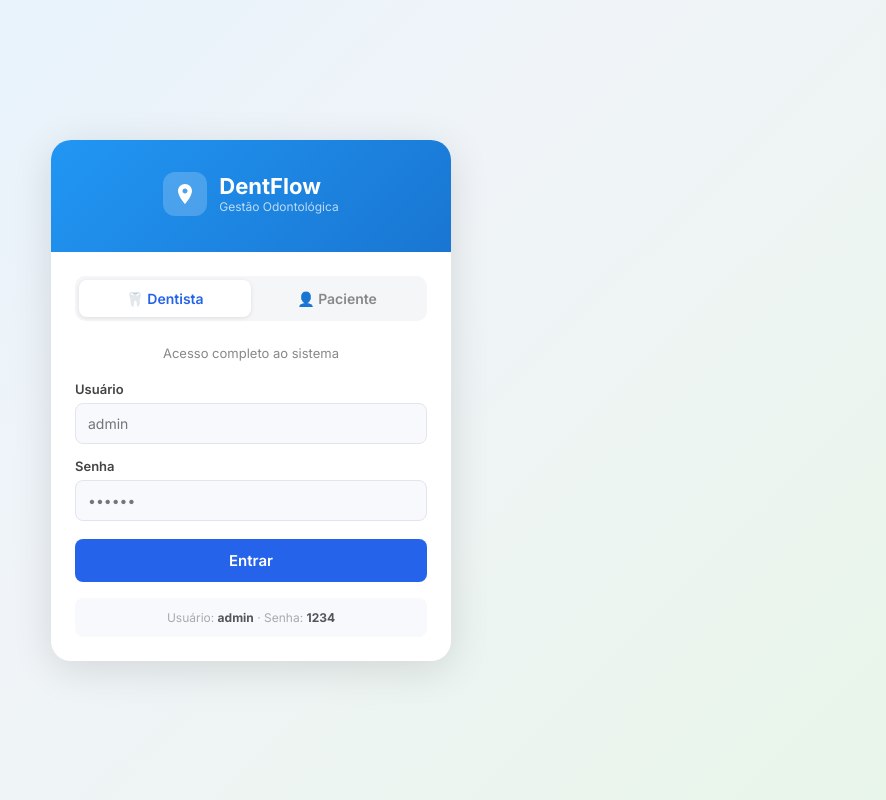
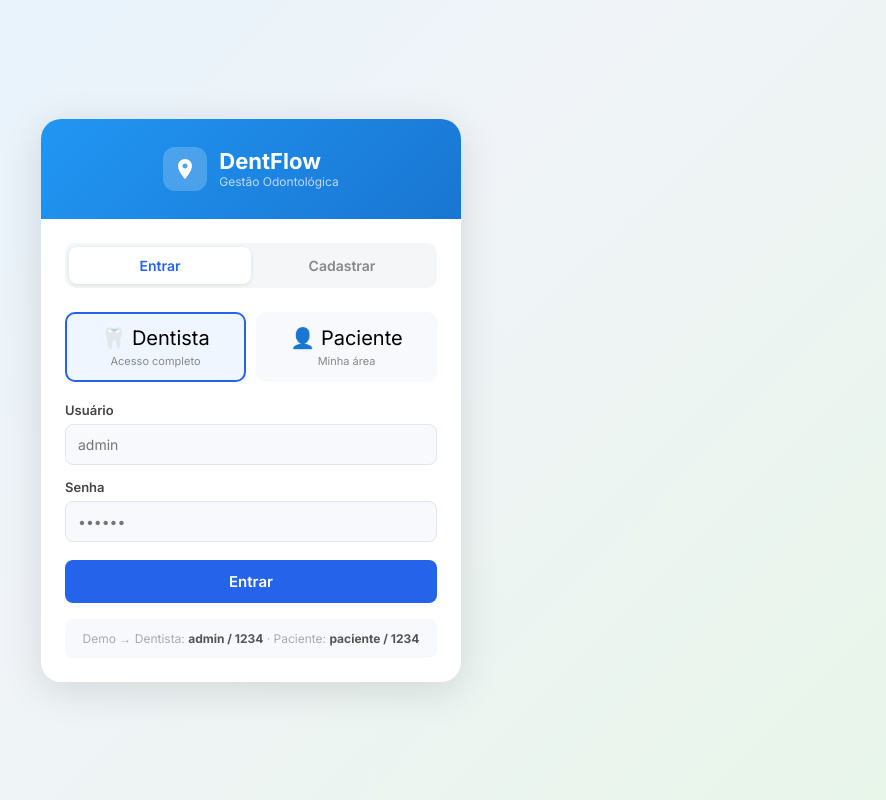
Before and after one commit to LuanAguiar134/DentFlow, a React (Vite) app: page /login in a window 1280 px wide. Shown: the whole page, without its empty margins (389-1275 px from the left). Built offline with nearby package versions, Linux system fonts and the light colour scheme; the HTML template or start-up script is replaced by a standard one.

Commit message:
dentflow

```diff
--- /dev/null
+++ b/src/components/Welcome.jsx
@@ -0,0 +1,75 @@
+import { useEffect, useState } from "react";
+
+const welcomeStyle = `
+  @keyframes logoFadeIn {
+    from { opacity: 0; transform: scale(0.6); }
+    to   { opacity: 1; transform: scale(1); }
+  }
+  @keyframes textFadeIn {
+    from { opacity: 0; transform: translateY(16px); }
+    to   { opacity: 1; transform: translateY(0); }
+  }
+  @keyframes subFadeIn {
+    from { opacity: 0; }
+    to   { opacity: 1; }
+  }
+  @keyframes overlayFadeOut {
+    from { opacity: 1; }
+    to   { opacity: 0; }
+  }
+  .logo-anim  { animation: logoFadeIn 0.6s cubic-bezier(0.34,1.56,0.64,1) 0.2s both; }
+  .text-anim  { animation: textFadeIn 0.5s ease 0.7s both; }
+  .sub-anim   { animation: subFadeIn 0.5s ease 1.1s both; }
+  .fade-out   { animation: overlayFadeOut 0.5s ease forwards; }
+`;
+
+export default function Welcome({ name, onDone }) {
+  const [leaving, setLeaving] = useState(false);
+
+  useEffect(() => {
+    const t1 = setTimeout(() => setLeaving(true), 2200);
+    const t2 = setTimeout(() => onDone(), 2700);
+    return () => { clearTimeout(t1); clearTimeout(t2); };
+  }, []);
+
+  return (
+    <>
+      <style>{welcomeStyle}</style>
+      <div className={leaving ? "fade-out" : ""} style={{
+        position: "fixed", inset: 0, zIndex: 9999,
+        background: "linear-gradient(135deg, #1976d2 0%, #2196f3 50%, #42a5f5 100%)",
+        display: "flex", flexDirection: "column",
+        alignItems: "center", justifyContent: "center", gap: "24px",
+      }}>
+        {/* Logo */}
+        <div className="logo-anim" style={{
+          width: 90, height: 90,
+          background: "rgba(255,255,255,0.2)",
+          borderRadius: "24px",
+          display: "flex", alignItems: "center", justifyContent: "center",
+          boxShadow: "0 8px 32px rgba(0,0,0,0.2)",
+        }}>
+          <svg width="52" height="52" viewBox="0 0 24 24" fill="white">
+            <path d="M12 2C8.13 2 5 5.13 5 9c0 5.25 7 13 7 13s7-7.75 7-13c0-3.87-3.13-7-7-7zm0 9.5c-1.38 0-2.5-1.12-2.5-2.5s1.12-2.5 2.5-2.5 2.5 1.12 2.5 2.5-1.12 2.5-2.5 2.5z"/>
+          </svg>
+        </div>
+
+        {/* Texto */}
+        <div style={{ textAlign: "center" }}>
+          <h1 className="text-anim" style={{
+            fontSize: "32px", fontWeight: 700,
+            color: "#fff", margin: 0, letterSpacing: "-0.5px",
+          }}>
+            Bem-vindo ao DentFlow
+          </h1>
+          <p className="sub-anim" style={{
+            fontSize: "16px", color: "rgba(255,255,255,0.75)",
+            margin: "8px 0 0",
+          }}>
+            Olá, {name}! 👋
+          </p>
+        </div>
+      </div>
+    </>
+  );
+}
--- a/src/pages/Login.jsx
+++ b/src/pages/Login.jsx
@@ -1,84 +1,115 @@
 import { useState } from "react";
 import { useNavigate } from "react-router-dom";
-
-const CONTAS = {
-  dentista: { user: "admin", senha: "1234" },
-  paciente: { user: "paciente", senha: "1234" },
-};
+import Welcome from "../components/Welcome";
 
 const loginStyle = `
   @keyframes fadeUp {
     from { opacity: 0; transform: translateY(20px); }
     to   { opacity: 1; transform: translateY(0); }
   }
-  .login-card { animation: fadeUp 0.4s cubic-bezier(0.25, 0.46, 0.45, 0.94) forwards; }
-  .tab-btn { transition: background 0.2s, color 0.2s; cursor: pointer; }
+  .login-card  { animation: fadeUp 0.4s cubic-bezier(0.25,0.46,0.45,0.94) forwards; }
+  .tab-btn     { transition: background 0.2s, color 0.2s, box-shadow 0.2s; cursor: pointer; border: none; font-family: inherit; }
   .input-login { transition: border-color 0.2s, box-shadow 0.2s; }
   .input-login:focus { border-color: #2563eb !important; box-shadow: 0 0 0 3px rgba(37,99,235,0.12) !important; outline: none; }
-  .btn-login { transition: background 0.15s, transform 0.1s; }
-  .btn-login:hover { background: #1d4ed8 !important; }
+  .btn-login   { transition: background 0.15s, transform 0.1s; }
+  .btn-login:hover  { background: #1d4ed8 !important; }
   .btn-login:active { transform: scale(0.98); }
+  .role-btn    { transition: all 0.2s; cursor: pointer; border: 2px solid transparent; }
+  .role-btn:hover  { border-color: #2563eb; }
+  .role-btn.selected { border-color: #2563eb; background: #eff6ff !important; }
 `;
 
 export default function Login() {
+  const [tab, setTab] = useState("login"); // "login" | "register"
   const [role, setRole] = useState("dentista");
   const [user, setUser] = useState("");
   const [password, setPassword] = useState("");
   const [error, setError] = useState("");
+
+  // Cadastro
+  const [regName, setRegName] = useState("");
+  const [regUser, setRegUser] = useState("");
+  const [regPass, setRegPass] = useState("");
+  const [regPass2, setRegPass2] = useState("");
+  const [regRole, setRegRole] = useState("dentista");
+  const [regError, setRegError] = useState("");
+
+  const [welcome, setWelcome] = useState(null);
   const navigate = useNavigate();
+
+  function getAccounts() {
+    const saved = localStorage.getItem("accounts");
+    if (saved) return JSON.parse(saved);
+    return [
+      { name: "Administrador", user: "admin", senha: "1234", role: "dentista" },
+      { name: "Paciente Demo", user: "paciente", senha: "1234", role: "paciente" },
+    ];
+  }
+
+  function saveAccounts(accounts) {
+    localStorage.setItem("accounts", JSON.stringify(accounts));
+  }
 
   function handleLogin(e) {
     e.preventDefault();
-
     if (!user || !password) { setError("Preencha todos os campos."); return; }
 
-    const conta = CONTAS[role];
-    if (user !== conta.user || password !== conta.senha) {
-      setError("Usuário ou senha incorretos.");
-      return;
-    }
+    const accounts = getAccounts();
+    const found = accounts.find((a) => a.user === user && a.senha === password && a.role === role);
 
-    localStorage.setItem("auth", JSON.stringify({ user, role }));
-    navigate("/");
+    if (!found) { setError("Usuário ou senha incorretos."); return; }
+
+    localStorage.setItem("auth", JSON.stringify({ user: found.user, name: found.name, role: found.role }));
+    setWelcome(found.name || found.user);
   }
 
-  function switchRole(newRole) {
-    setRole(newRole);
-    setUser("");
-    setPassword("");
-    setError("");
+  function handleRegister(e) {
+    e.preventDefault();
+    if (!regName || !regUser || !regPass || !regPass2) { setRegError("Preencha todos os campos."); return; }
+    if (regPass !== regPass2) { setRegError("As senhas não coincidem."); return; }
+    if (regPass.length < 4) { setRegError("Senha deve ter pelo menos 4 caracteres."); return; }
+
+    const accounts = getAccounts();
+    if (accounts.find((a) => a.user === regUser)) { setRegError("Este usuário já existe."); return; }
+
+    const newAccount = { name: regName, user: regUser, senha: regPass, role: regRole };
+    saveAccounts([...accounts, newAccount]);
+
+    localStorage.setItem("auth", JSON.stringify({ user: regUser, name: regName, role: regRole }));
+    setWelcome(regName);
+  }
+
+  function clearLogin() { setUser(""); setPassword(""); setError(""); }
+  function clearRegister() { setRegName(""); setRegUser(""); setRegPass(""); setRegPass2(""); setRegError(""); }
+
+  function switchTab(t) {
+    setTab(t);
+    clearLogin();
+    clearRegister();
+  }
+
+  if (welcome) {
+    return <Welcome name={welcome} onDone={() => navigate("/")} />;
   }
 
   return (
     <div style={{
-      display: "flex",
-      minHeight: "100vh",
+      display: "flex", minHeight: "100vh",
       background: "linear-gradient(135deg, #e3f2fd 0%, #f0f4f8 50%, #e8f5e9 100%)",
-      alignItems: "center",
-      justifyContent: "center",
-      padding: "20px",
+      alignItems: "center", justifyContent: "center", padding: "20px",
     }}>
       <style>{loginStyle}</style>
 
       <div className="login-card" style={{
-        background: "#fff",
-        borderRadius: "20px",
+        background: "#fff", borderRadius: "20px",
         boxShadow: "0 8px 40px rgba(0,0,0,0.12)",
-        width: "100%",
-        maxWidth: "400px",
-        overflow: "hidden",
+        width: "100%", maxWidth: "420px", overflow: "hidden",
       }}>
         {/* Header */}
-        <div style={{
-          background: "linear-gradient(135deg, #2196f3, #1976d2)",
-          padding: "32px 32px 28px",
-          textAlign: "center",
-        }}>
-          <div style={{ display: "flex", alignItems: "center", justifyContent: "center", gap: "12px", marginBottom: "8px" }}>
+        <div style={{ background: "linear-gradient(135deg, #2196f3, #1976d2)", padding: "28px 32px", textAlign: "center" }}>
+          <div style={{ display: "flex", alignItems: "center", justifyContent: "center", gap: "12px" }}>
             <div style={{ width: 44, height: 44, background: "rgba(255,255,255,0.2)", borderRadius: "12px", display: "flex", alignItems: "center", justifyContent: "center" }}>
-              <svg width="24" height="24" viewBox="0 0 24 24" fill="white">
-                <path d="M12 2C8.13 2 5 5.13 5 9c0 5.25 7 13 7 13s7-7.75 7-13c0-3.87-3.13-7-7-7zm0 9.5c-1.38 0-2.5-1.12-2.5-2.5s1.12-2.5 2.5-2.5 2.5 1.12 2.5 2.5-1.12 2.5-2.5 2.5z"/>
-              </svg>
+              <svg width="24" height="24" viewBox="0 0 24 24" fill="white"><path d="M12 2C8.13 2 5 5.13 5 9c0 5.25 7 13 7 13s7-7.75 7-13c0-3.87-3.13-7-7-7zm0 9.5c-1.38 0-2.5-1.12-2.5-2.5s1.12-2.5 2.5-2.5 2.5 1.12 2.5 2.5-1.12 2.5-2.5 2.5z"/></svg>
             </div>
             <div style={{ textAlign: "left" }}>
               <h1 style={{ fontSize: "22px", fontWeight: 700, color: "#fff", margin: 0 }}>DentFlow</h1>
@@ -87,71 +118,114 @@ export default function Login() {
           </div>
         </div>
 
-        {/* Tabs */}
-        <div style={{ display: "flex", background: "#f4f6f8", margin: "24px 24px 0" , borderRadius: "10px", padding: "4px" }}>
-          <button className="tab-btn" onClick={() => switchRole("dentista")}
-            style={{ flex: 1, padding: "10px", border: "none", borderRadius: "8px", fontSize: "14px", fontWeight: 600,
-              background: role === "dentista" ? "#fff" : "transparent",
-              color: role === "dentista" ? "#2563eb" : "#888",
-              boxShadow: role === "dentista" ? "0 1px 4px rgba(0,0,0,0.1)" : "none",
-            }}>
-            🦷 Dentista
-          </button>
-          <button className="tab-btn" onClick={() => switchRole("paciente")}
-            style={{ flex: 1, padding: "10px", border: "none", borderRadius: "8px", fontSize: "14px", fontWeight: 600,
-              background: role === "paciente" ? "#fff" : "transparent",
-              color: role === "paciente" ? "#2563eb" : "#888",
-              boxShadow: role === "paciente" ? "0 1px 4px rgba(0,0,0,0.1)" : "none",
-            }}>
-            👤 Paciente
-          </button>
+        {/* Tabs Login/Cadastro */}
+        <div style={{ display: "flex", background: "#f4f6f8", margin: "24px 24px 0", borderRadius: "10px", padding: "4px" }}>
+          <button className="tab-btn" onClick={() => switchTab("login")} style={{
+            flex: 1, padding: "10px", borderRadius: "8px", fontSize: "14px", fontWeight: 600,
+            background: tab === "login" ? "#fff" : "transparent",
+            color: tab === "login" ? "#2563eb" : "#888",
+            boxShadow: tab === "login" ? "0 1px 4px rgba(0,0,0,0.1)" : "none",
+          }}>Entrar</button>
+          <button className="tab-btn" onClick={() => switchTab("register")} style={{
+            flex: 1, padding: "10px", borderRadius: "8px", fontSize: "14px", fontWeight: 600,
+            background: tab === "register" ? "#fff" : "transparent",
+            color: tab === "register" ? "#2563eb" : "#888",
+            boxShadow: tab === "register" ? "0 1px 4px rgba(0,0,0,0.1)" : "none",
+          }}>Cadastrar</button>
         </div>
 
-        {/* Form */}
         <div style={{ padding: "24px" }}>
-          <p style={{ fontSize: "13px", color: "#888", margin: "0 0 20px", textAlign: "center" }}>
-            {role === "dentista" ? "Acesso completo ao sistema" : "Acesso à sua área de paciente"}
-          </p>
+          {tab === "login" ? (
+            <>
+              {/* Role selector */}
+              <div style={{ display: "grid", gridTemplateColumns: "1fr 1fr", gap: "10px", marginBottom: "20px" }}>
+                {[
+                  { value: "dentista", label: "🦷 Dentista", sub: "Acesso completo" },
+                  { value: "paciente", label: "👤 Paciente", sub: "Minha área" },
+                ].map((r) => (
+                  <div key={r.value} className={`role-btn${role === r.value ? " selected" : ""}`}
+                    onClick={() => { setRole(r.value); setError(""); }}
+                    style={{ padding: "12px", borderRadius: "10px", background: "#f8f9fc", textAlign: "center", userSelect: "none" }}>
+                    <div style={{ fontSize: "20px", marginBottom: "4px" }}>{r.label}</div>
+                    <div style={{ fontSize: "11px", color: "#888" }}>{r.sub}</div>
+                  </div>
+                ))}
+              </div>
 
-          <form onSubmit={handleLogin} style={{ display: "flex", flexDirection: "column", gap: "14px" }}>
-            <div style={{ display: "flex", flexDirection: "column", gap: "6px" }}>
-              <label style={{ fontSize: "13px", fontWeight: 600, color: "#444" }}>Usuário</label>
-              <input className="input-login" type="text"
-                placeholder={role === "dentista" ? "admin" : "paciente"}
-                value={user} onChange={(e) => { setUser(e.target.value); setError(""); }}
-                style={inputStyle} />
-            </div>
+              <form onSubmit={handleLogin} style={{ display: "flex", flexDirection: "column", gap: "14px" }}>
+                <Field label="Usuário">
+                  <input className="input-login" type="text" placeholder={role === "dentista" ? "admin" : "paciente"}
+                    value={user} onChange={(e) => { setUser(e.target.value); setError(""); }} style={inputStyle} />
+                </Field>
+                <Field label="Senha">
+                  <input className="input-login" type="password" placeholder="••••••"
+                    value={password} onChange={(e) => { setPassword(e.target.value); setError(""); }} style={inputStyle} />
+                </Field>
+                {error && <ErrorBox message={error} />}
+                <button className="btn-login" type="submit" style={btnStyle}>Entrar</button>
+              </form>
 
-            <div style={{ display: "flex", flexDirection: "column", gap: "6px" }}>
-              <label style={{ fontSize: "13px", fontWeight: 600, color: "#444" }}>Senha</label>
-              <input className="input-login" type="password" placeholder="••••••"
-                value={password} onChange={(e) => { setPassword(e.target.value); setError(""); }}
-                style={inputStyle} />
-            </div>
+              <div style={{ marginTop: "16px", padding: "12px", background: "#f8f9fc", borderRadius: "8px", fontSize: "12px", color: "#aaa", textAlign: "center" }}>
+                Demo → Dentista: <strong style={{ color: "#555" }}>admin / 1234</strong> · Paciente: <strong style={{ color: "#555" }}>paciente / 1234</strong>
+              </div>
+            </>
+          ) : (
+            <>
+              {/* Role selector cadastro */}
+              <div style={{ display: "grid", gridTemplateColumns: "1fr 1fr", gap: "10px", marginBottom: "20px" }}>
+                {[
+                  { value: "dentista", label: "🦷 Dentista" },
+                  { value: "paciente", label: "👤 Paciente" },
+                ].map((r) => (
+                  <div key={r.value} className={`role-btn${regRole === r.value ? " selected" : ""}`}
+                    onClick={() => { setRegRole(r.value); setRegError(""); }}
+                    style={{ padding: "12px", borderRadius: "10px", background: "#f8f9fc", textAlign: "center", userSelect: "none", fontSize: "14px", fontWeight: 600, color: "#555" }}>
+                    {r.label}
+                  </div>
+                ))}
+              </div>
 
-            {error && (
-              <div style={{ background: "#fee2e2", border: "1px solid #fecaca", borderRadius: "8px", padding: "10px 12px", fontSize: "13px", color: "#ef4444" }}>
-                ⚠️ {error}
-              </div>
-            )}
-
-            <button className="btn-login" type="submit" style={{
-              width: "100%", padding: "12px", background: "#2563eb", color: "white",
-              border: "none", borderRadius: "8px", cursor: "pointer", fontSize: "15px",
-              fontWeight: 600, marginTop: "4px",
-            }}>
-              Entrar
-            </button>
-          </form>
-
-          <div style={{ marginTop: "16px", padding: "12px", background: "#f8f9fc", borderRadius: "8px", fontSize: "12px", color: "#aaa", textAlign: "center" }}>
-            {role === "dentista"
-              ? <>Usuário: <strong style={{ color: "#555" }}>admin</strong> · Senha: <strong style={{ color: "#555" }}>1234</strong></>
-              : <>Usuário: <strong style={{ color: "#555" }}>paciente</strong> · Senha: <strong style={{ color: "#555" }}>1234</strong></>
-            }
-          </div>
+              <form onSubmit={handleRegister} style={{ display: "flex", flexDirection: "column", gap: "14px" }}>
+                <Field label="Nome completo">
+                  <input className="input-login" type="text" placeholder="Seu nome"
+                    value={regName} onChange={(e) => { setRegName(e.target.value); setRegError(""); }} style={inputStyle} />
+                </Field>
+                <Field label="Usuário">
+                  <input className="input-login" type="text" placeholder="Escolha um usuário"
+                    value={regUser} onChange={(e) => { setRegUser(e.target.value); setRegError(""); }} style={inputStyle} />
+                </Field>
+                <Field label="Senha">
+                  <input className="input-login" type="password" placeholder="Mínimo 4 caracteres"
+                    value={regPass} onChange={(e) => { setRegPass(e.target.value); setRegError(""); }} style={inputStyle} />
+                </Field>
+                <Field label="Confirmar senha">
+                  <input className="input-login" type="password" placeholder="Repita a senha"
+                    value={regPass2} onChange={(e) => { setRegPass2(e.target.value); setRegError(""); }} style={inputStyle} />
+                </Field>
+                {regError && <ErrorBox message={regError} />}
+                <button className="btn-login" type="submit" style={btnStyle}>Criar Conta</button>
+              </form>
+            </>
+          )}
         </div>
       </div>
+    </div>
+  );
+}
+
+function Field({ label, children }) {
+  return (
+    <div style={{ display: "flex", flexDirection: "column", gap: "6px" }}>
+      <label style={{ fontSize: "13px", fontWeight: 600, color: "#444" }}>{label}</label>
+      {children}
+    </div>
+  );
+}
+
+function ErrorBox({ message }) {
+  return (
+    <div style={{ background: "#fee2e2", border: "1px solid #fecaca", borderRadius: "8px", padding: "10px 12px", fontSize: "13px", color: "#ef4444" }}>
+      ⚠️ {message}
     </div>
   );
 }
@@ -161,3 +235,9 @@ const inputStyle = {
   border: "1.5px solid #e2e5ee", fontSize: "14px", fontFamily: "inherit",
   boxSizing: "border-box", background: "#f8f9fc", color: "#1a1a2e",
 };
+
+const btnStyle = {
+  width: "100%", padding: "12px", background: "#2563eb", color: "white",
+  border: "none", borderRadius: "8px", cursor: "pointer", fontSize: "15px",
+  fontWeight: 600, marginTop: "4px", fontFamily: "inherit",
+};
```
